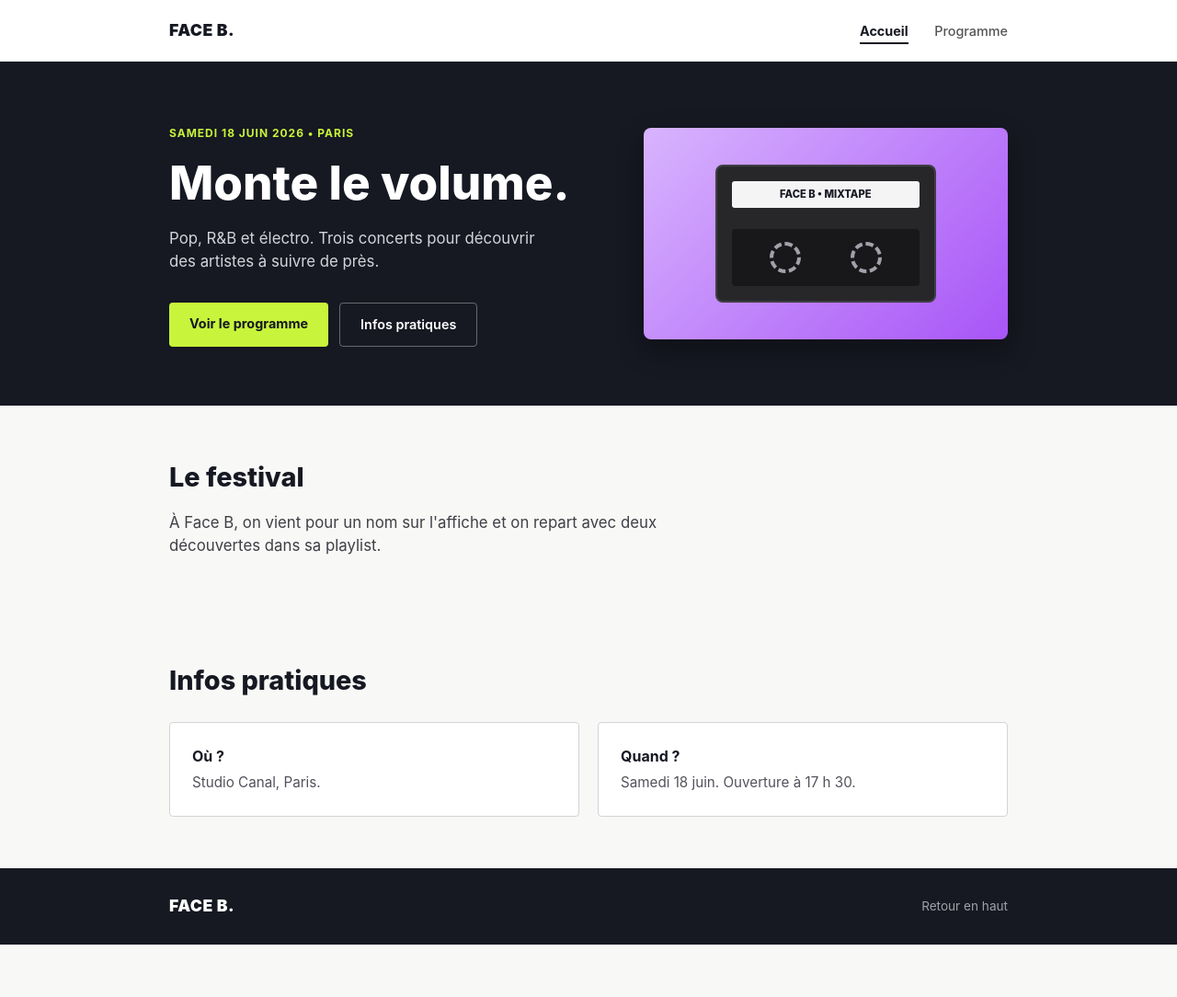
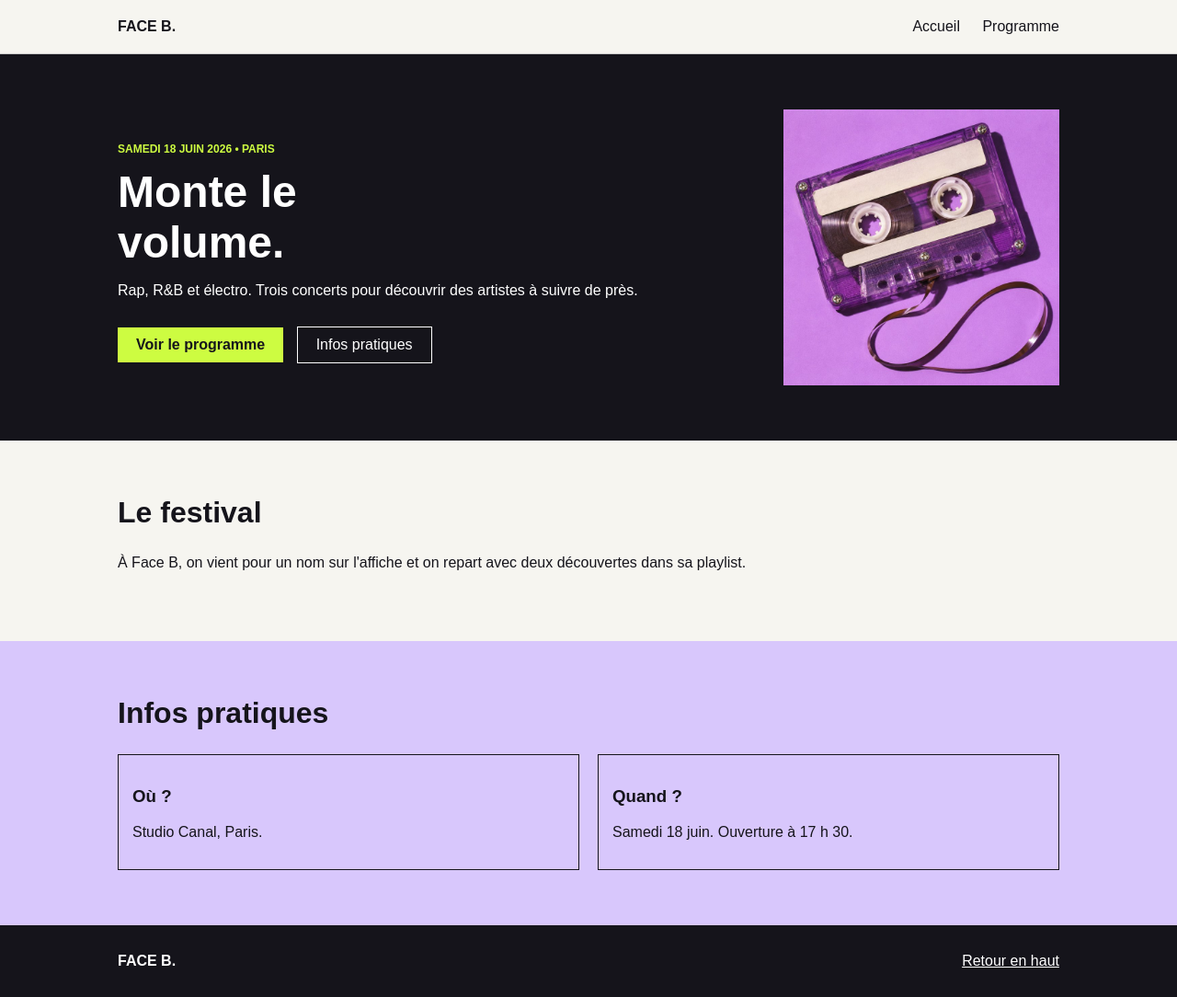
Before and after one commit to sonam75/projet-phase-b, a plain HTML site: page index.html in a window 1280 px wide. Shown: the whole page at 92% size. Before the commit the page ends 1027 px from the top, so only its background shows below. Drawn offline with Linux system fonts and the light colour scheme.

Commit message:
changement

```diff
--- a/index.html
+++ b/index.html
@@ -2,77 +2,55 @@
 <html lang="fr">
 <head>
   <meta charset="UTF-8">
-  <meta name="viewport" content="width=device-width, initial-scale=1.0">
-  <title>FACE B. — Accueil</title>
+  <title>FACE B - Accueil</title>
   <link rel="stylesheet" href="style.css">
 </head>
-<body id="top">
+<body id="haut">
 
-  <header class="navbar">
-    <div class="container nav-content">
-      <a href="index.html" class="logo">FACE B.</a>
+  <header class="menu">
+    <strong>FACE B.</strong>
     <nav>
-        <a href="index.html" class="active">Accueil</a>
+      <a href="index.html">Accueil</a>
       <a href="programme.html">Programme</a>
     </nav>
-    </div>
   </header>
 
-  <main>
-    <section class="hero-dark">
-      <div class="container hero-grid">
-        <div class="hero-text">
-          <span class="badge-date">SAMEDI 18 JUIN 2026 • PARIS</span>
-          <h1>Monte le volume.</h1>
-          <p>Pop, R&amp;B et électro. Trois concerts pour découvrir des artistes à suivre de près.</p>
-          <div class="hero-buttons">
-            <a href="programme.html" class="btn-lime">Voir le programme</a>
-            <a href="#infos" class="btn-outline">Infos pratiques</a>
+  <section class="bloc-noir">
+    <div>
+      <p class="texte-vert">SAMEDI 18 JUIN 2026 • PARIS</p>
+      <h1>Monte le<br>volume.</h1>
+      <p>Rap, R&B et électro. Trois concerts pour découvrir des artistes à suivre de près.</p>
+      <a href="programme.html" class="bouton-vert">Voir le programme</a>
+      <a href="#infos" class="bouton-contour">Infos pratiques</a>
     </div>
+
+    <div class="boite-image">
+      <img src="27eb45d2c8968b3787df97820d218c068584682f.jpg" alt="cassette disque">
     </div>
-        <div class="hero-visual">
-          <div class="cassette-placeholder">
-            <div class="cassette-body">
-              <div class="cassette-label">FACE B • MIXTAPE</div>
-              <div class="cassette-reels">
-                <span></span>
-                <span></span>
+  </section>
+
+  <section class="bloc-blanc">
+    <h2>Le festival</h2>
+    <p>À Face B, on vient pour un nom sur l'affiche et on repart avec deux découvertes dans sa playlist.</p>
+  </section>
+
+  <section id="infos" class="bloc-violet">
+    <h2>Infos pratiques</h2>
+    <div class="deux-colonnes">
+      <div class="carte">
+        <h3>Où ?</h3>
+        <p>Studio Canal, Paris.</p>
       </div>
-            </div>
-          </div>
+      <div class="carte">
+        <h3>Quand ?</h3>
+        <p>Samedi 18 juin. Ouverture à 17 h 30.</p>
       </div>
     </div>
   </section>
 
-    <section class="section-white">
-      <div class="container">
-        <h2>Le festival</h2>
-        <p class="lead-text">À Face B, on vient pour un nom sur l'affiche et on repart avec deux découvertes dans sa playlist.</p>
-      </div>
-    </section>
-
-    <section id="infos" class="section-white">
-      <div class="container">
-        <h2>Infos pratiques</h2>
-        <div class="infos-grid">
-          <div class="info-card">
-            <h3>Où ?</h3>
-            <p>Studio Canal, Paris.</p>
-          </div>
-          <div class="info-card">
-            <h3>Quand ?</h3>
-            <p>Samedi 18 juin. Ouverture à 17 h 30.</p>
-          </div>
-        </div>
-      </div>
-    </section>
-  </main>
-
-  <footer class="footer">
-    <div class="container footer-content">
-      <span class="logo">FACE B.</span>
-      <a href="#top" class="back-top">Retour en haut</a>
-    </div>
+  <footer class="pied-de-page">
+    <strong>FACE B.</strong>
+    <a href="#haut">Retour en haut</a>
   </footer>
 
 </body>
--- a/style.css
+++ b/style.css
@@ -1,321 +1,128 @@
-* {
-  box-sizing: border-box;
+body {
+  font-family: Arial, sans-serif;
   margin: 0;
-  padding: 0;
+  color: #15141B;
+  background-color: #F6F5F0;
 }
 
-html {
-  scroll-behavior: smooth;
+.menu {
+  display: flex;
+  justify-content: space-between;
+  padding: 20px 10%;
+  border-bottom: 1px solid #CCC;
 }
 
-body {
-  font-family: -apple-system, BlinkMacSystemFont, "Segoe UI", Roboto, Helvetica, Arial, sans-serif;
-  color: #161822;
-  background-color: #f8f8f6;
-  line-height: 1.5;
-  display: flex;
-  flex-direction: column;
-  min-height: 100vh;
+.menu a {
+  color: #15141B;
+  text-decoration: none;
+  margin-left: 20px;
 }
 
-main {
-  flex: 1;
-}
-
-.container {
-  max-width: 960px;
-  margin: 0 auto;
-  padding: 0 24px;
-}
-
-.navbar {
-  background-color: #ffffff;
-  border-bottom: 1px solid #e5e5e5;
-  padding: 20px 0;
-}
-
-.nav-content {
+.bloc-noir {
+  background-color: #15141B;
+  color: white;
+  padding: 60px 10%;
   display: flex;
   justify-content: space-between;
   align-items: center;
+  gap: 30px;
 }
 
-.logo {
-  font-weight: 900;
-  font-size: 1.1rem;
-  letter-spacing: 0.5px;
-  text-decoration: none;
-  color: inherit;
+.bloc-vert {
+  background-color: #CDFC41;
+  padding: 60px 10%;
 }
 
-nav a {
-  text-decoration: none;
-  color: #555;
-  margin-left: 24px;
-  font-size: 0.9rem;
-  font-weight: 500;
-  padding-bottom: 4px;
+.bloc-blanc {
+  background-color: #F6F5F0;
+  padding: 60px 10%;
 }
 
-nav a.active {
-  color: #161822;
-  font-weight: 700;
-  border-bottom: 2px solid #161822;
-}
-
-.hero-dark {
-  background-color: #161822;
-  color: #ffffff;
-  padding: 64px 0;
-}
-
-.hero-grid {
-  display: grid;
-  grid-template-columns: 1.2fr 1fr;
-  gap: 40px;
-  align-items: center;
-}
-
-.badge-date {
-  display: inline-block;
-  font-size: 0.75rem;
-  font-weight: 700;
-  letter-spacing: 1px;
-  color: #c8f53b;
-  margin-bottom: 16px;
+.bloc-violet {
+  background-color: #D8C7FC;
+  padding: 60px 10%;
 }
 
 h1 {
-  font-size: 3.2rem;
-  font-weight: 800;
-  line-height: 1.1;
-  margin-bottom: 20px;
-}
-
-.hero-dark p {
-  color: #d1d5db;
-  font-size: 1.05rem;
-  margin-bottom: 32px;
-  max-width: 420px;
-}
-
-.hero-buttons {
-  display: flex;
-  gap: 12px;
-  flex-wrap: wrap;
-}
-
-.btn-lime {
-  background-color: #c8f53b;
-  color: #161822;
-  text-decoration: none;
-  font-weight: 700;
-  font-size: 0.9rem;
-  padding: 12px 22px;
-  border-radius: 4px;
-  transition: opacity 0.2s;
-}
-
-.btn-lime:hover {
-  opacity: 0.9;
-}
-
-.btn-outline {
-  border: 1px solid rgba(255, 255, 255, 0.35);
-  color: #ffffff;
-  text-decoration: none;
-  font-weight: 600;
-  font-size: 0.9rem;
-  padding: 12px 22px;
-  border-radius: 4px;
-}
-
-.btn-outline:hover {
-  background-color: rgba(255, 255, 255, 0.1);
-}
-
-.btn-outline-dark {
-  display: inline-block;
-  border: 1px solid #161822;
-  color: #161822;
-  text-decoration: none;
-  font-weight: 600;
-  font-size: 0.85rem;
-  padding: 10px 18px;
-  border-radius: 4px;
-}
-
-.cassette-placeholder {
-  background: linear-gradient(135deg, #d8b4fe 0%, #a855f7 100%);
-  border-radius: 8px;
-  padding: 40px;
-  display: flex;
-  justify-content: center;
-  align-items: center;
-  box-shadow: 0 12px 30px rgba(0, 0, 0, 0.3);
-}
-
-.cassette-body {
-  background-color: #27272a;
-  width: 240px;
-  height: 150px;
-  border-radius: 8px;
-  padding: 16px;
-  display: flex;
-  flex-direction: column;
-  justify-content: space-between;
-  border: 2px solid #3f3f46;
-}
-
-.cassette-label {
-  background-color: #f4f4f5;
-  color: #161822;
-  font-size: 0.7rem;
-  font-weight: 800;
-  padding: 6px 10px;
-  border-radius: 3px;
-  text-align: center;
-}
-
-.cassette-reels {
-  display: flex;
-  justify-content: space-around;
-  align-items: center;
-  background-color: #18181b;
-  padding: 14px;
-  border-radius: 4px;
-}
-
-.cassette-reels span {
-  width: 34px;
-  height: 34px;
-  border-radius: 50%;
-  border: 4px dashed #a1a1aa;
-}
-
-.section-white {
-  padding: 56px 0;
-  background-color: #f8f8f6;
+  font-size: 48px;
+  margin: 10px 0;
 }
 
 h2 {
-  font-size: 1.8rem;
-  font-weight: 800;
-  margin-bottom: 16px;
+  font-size: 32px;
+  margin-top: 0;
 }
 
-.lead-text {
-  font-size: 1.05rem;
-  color: #3f3f46;
-  max-width: 580px;
+.texte-vert {
+  color: #CDFC41;
+  font-size: 12px;
+  font-weight: bold;
 }
 
-.infos-grid {
-  display: grid;
-  grid-template-columns: 1fr 1fr;
-  gap: 20px;
-  margin-top: 24px;
+.bouton-vert {
+  display: inline-block;
+  background-color: #CDFC41;
+  color: #15141B;
+  padding: 10px 20px;
+  text-decoration: none;
+  font-weight: bold;
+  margin-top: 15px;
 }
 
-.info-card {
-  background-color: #ffffff;
-  border: 1px solid #d4d4d8;
-  padding: 24px;
-  border-radius: 4px;
+.bouton-contour {
+  display: inline-block;
+  border: 1px solid white;
+  color: white;
+  padding: 10px 20px;
+  text-decoration: none;
+  margin-left: 10px;
 }
 
-.info-card h3 {
-  font-size: 1rem;
-  font-weight: 700;
-  margin-bottom: 6px;
+.bouton-noir {
+  display: inline-block;
+  border: 1px solid #15141B;
+  color: #15141B;
+  padding: 10px 20px;
+  text-decoration: none;
+  margin-top: 15px;
 }
 
-.info-card p {
-  color: #52525b;
-  font-size: 0.95rem;
+.boite-image {
+  width: 300px;
 }
 
-.hero-lime {
-  background-color: #c8f53b;
-  color: #161822;
-  padding: 64px 0;
+.boite-image img {
+  width: 100%;
+  display: block;
 }
 
-.subtitle-small {
-  display: block;
-  font-size: 0.75rem;
-  font-weight: 700;
-  letter-spacing: 1px;
-  margin-bottom: 14px;
+.deux-colonnes {
+  display: flex;
+  gap: 20px;
+  margin-top: 20px;
 }
 
-.hero-lime p {
-  max-width: 480px;
-  margin-bottom: 28px;
-  font-size: 1.05rem;
+.carte {
+  border: 1px solid #15141B;
+  padding: 15px;
+  width: 50%;
 }
 
-.schedule-list {
-  margin-top: 24px;
-  border-top: 1px solid #d4d4d8;
+.ligne-concert {
+  display: flex;
+  justify-content: space-between;
+  padding: 15px 0;
+  border-bottom: 1px solid #CCC;
 }
 
-.schedule-row {
-  display: grid;
-  grid-template-columns: 120px 1fr auto;
-  align-items: center;
-  padding: 20px 0;
-  border-bottom: 1px solid #d4d4d8;
+.pied-de-page {
+  background-color: #15141B;
+  color: white;
+  padding: 30px 10%;
+  display: flex;
+  justify-content: space-between;
 }
 
-.schedule-row .time {
-  font-size: 0.9rem;
-  color: #52525b;
-  font-weight: 600;
+.pied-de-page a {
+  color: white;
 }
-
-.schedule-row .artist {
-  font-size: 1.15rem;
-  font-weight: 700;
-}
-
-.schedule-row .genre {
-  font-size: 0.85rem;
-  color: #52525b;
-}
-
-.section-lavender {
-  background-color: #e4d8ff;
-  padding: 56px 0;
-}
-
-.footer {
-  background-color: #161822;
-  color: #ffffff;
-  padding: 28px 0;
-}
-
-.footer-content {
-  display: flex;
-  justify-content: space-between;
-  align-items: center;
-}
-
-.back-top {
-  color: #a1a1aa;
-  text-decoration: none;
-  font-size: 0.85rem;
-}
-
-.back-top:hover {
-  color: #ffffff;
-}
-
-@media (max-width: 700px) {
-  .hero-grid, .infos-grid {
-    grid-template-columns: 1fr;
-  }
-  h1 {
-    font-size: 2.4rem;
-  }
-}
```
Also changed, not shown: programme.html (+58 -0 lines), 27eb45d2c8968b3787df97820d218c068584682f.jpg (added). Lines whose indentation alone changed are shown as unchanged.
